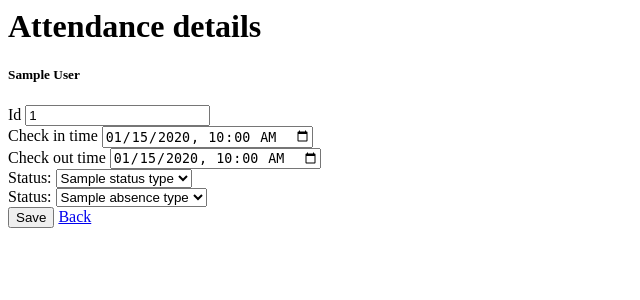
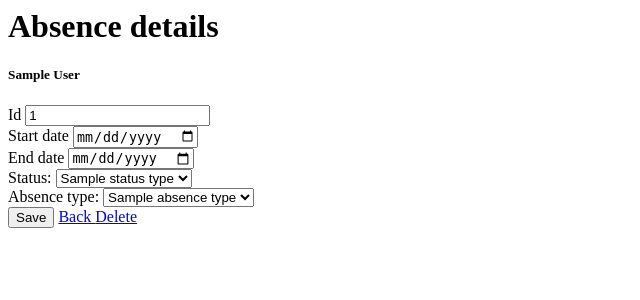
Before and after one commit to Rizoto1/employee_management_system, a PHP site: template App/Views/Admin/editAbsence.view.php in a window 1280 px wide. Shown: the top 300 px of the page, without its empty margins (0-640 px from the left). Run offline with PHP 8.4, Linux system fonts and the light colour scheme; the template is opened without the code that fills it: most values are stand-ins (such as "Sample title", 1, 10 or a date in 2020).

Commit message:
Enhance attendance and absence management for admin

```diff
--- a/App/Views/Admin/editAbsence.view.php
+++ b/App/Views/Admin/editAbsence.view.php
@@ -7,12 +7,12 @@
 ?>
 
 <div class="container">
-    <h1>Attendance details</h1>
+    <h1>Absence details</h1>
 
     <div class="card mb-3">
         <div class="card-body">
             <h5 class="card-title"><?= htmlspecialchars($employee->getFirstName() . ' ' . $employee->getLastName(), ENT_QUOTES); ?></h5>
-            <form method="post" action="<?= $link->url('admin.updateAttendance')?>">
+            <form method="post" action="<?= $link->url('admin.updateAbsence')?>">
                 <div class="mb-3">
                     <div class="mb-3">
                         <label for="id" class="form-label">Id</label>
@@ -20,13 +20,13 @@
                     </div>
 
                     <div class="mb-3">
-                        <label for="startDate" class="form-label">Check in time</label>
-                        <input id="startDate" type="datetime-local" name="startDate" class="form-control" value="<?= htmlspecialchars($absence->getCheckInTime(), ENT_QUOTES); ?>" required onfocus="this.showPicker()" />
+                        <label for="startDate" class="form-label">Start date</label>
+                        <input id="startDate" type="date" name="startDate" class="form-control" value="<?= htmlspecialchars($absence->getStartDate(), ENT_QUOTES); ?>" required onfocus="this.showPicker()" />
                     </div>
 
                     <div class="mb-3">
-                        <label for="endDate" class="form-label">Check out time</label>
-                        <input id="endDate" type="datetime-local" name="endDate" class="form-control" value="<?= htmlspecialchars($absence->getCheckOutTime(), ENT_QUOTES); ?>" required onfocus="this.showPicker()" />
+                        <label for="endDate" class="form-label">End date</label>
+                        <input id="endDate" type="date" name="endDate" class="form-control" value="<?= htmlspecialchars($absence->getEndDate(), ENT_QUOTES); ?>" required onfocus="this.showPicker()" />
                     </div>
 
                     <div class="mb-3">
@@ -41,10 +41,10 @@
                     </div>
 
                     <div class="mb-3">
-                        <label for="statusId" class="form-label">Status: </label>
-                        <select name="statusId" id="statusId">
+                        <label for="absenceId" class="form-label">Absence type: </label>
+                        <select name="absenceId" id="absenceId">
                             <?php foreach ($absenceTypes as $absenceType) { ?>
-                                <option value="<?= htmlspecialchars($absenceType->getId(), ENT_QUOTES); ?>" <?= $absence->getStatusId() === $absenceType->getId() ? 'selected' : '' ?>>
+                                <option value="<?= htmlspecialchars($absenceType->getId(), ENT_QUOTES); ?>" <?= $absence->getAbsenceTypeId() === $absenceType->getId() ? 'selected' : '' ?>>
                                     <?= htmlspecialchars($absenceType->getName(), ENT_QUOTES); ?>
                                 </option>
                             <?php } ?>
@@ -55,6 +55,9 @@
                 <a href="<?= $link->url('admin.editEmployee', ['id' => $employee->getId()]) ?>" class="btn btn-secondary">
                     Back
                 </a>
+                <a href="<?= $link->url('admin.deleteAbsence', ['id' => $absence->getId()]) ?>" class="btn btn-danger">
+                    Delete
+                </a>
             </form>
         </div>
     </div>
--- a/App/Views/Admin/editAttendance.view.php
+++ b/App/Views/Admin/editAttendance.view.php
@@ -43,6 +43,9 @@
                 <a href="<?= $link->url('admin.editEmployee', ['id' => $employee->getId()]) ?>" class="btn btn-secondary">
                     Back
                 </a>
+                <a href="<?= $link->url('admin.deleteAttendance', ['id' => $attendance->getId()]) ?>" class="btn btn-danger">
+                    Delete
+                </a>
             </form>
         </div>
     </div>
--- a/App/Views/Admin/editEmployee.view.php
+++ b/App/Views/Admin/editEmployee.view.php
@@ -130,12 +130,12 @@ use App\Models\StatusType;
                     <td><?= htmlspecialchars($absence->getEndDate(), ENT_QUOTES);  ?></td>
                     <td><?= htmlspecialchars(StatusType::getOne($absence->getStatusId())->getName(), ENT_QUOTES);  ?></td>
                     <td>
-                        <a href="<?= $link->url('admin.editAbsence', ['id' => $employee->getId()]) ?>"
+                        <a href="<?= $link->url('admin.editAbsence', ['id' => $absence->getId()]) ?>"
                            class="btn btn-sm btn-primary">
                             Edit
                         </a>
 
-                        <a href="<?= $link->url('admin.deleteAbsence', ['id' => $employee->getId()]) ?>"
+                        <a href="<?= $link->url('admin.deleteAbsence', ['id' => $absence->getId()]) ?>"
                            class="btn btn-sm btn-danger"
                            onclick="confirm('Do you really want to delete absence?');">
                             Delete
```
Also changed, not shown: App/Controllers/AdminController.php (+40 -12 lines).
